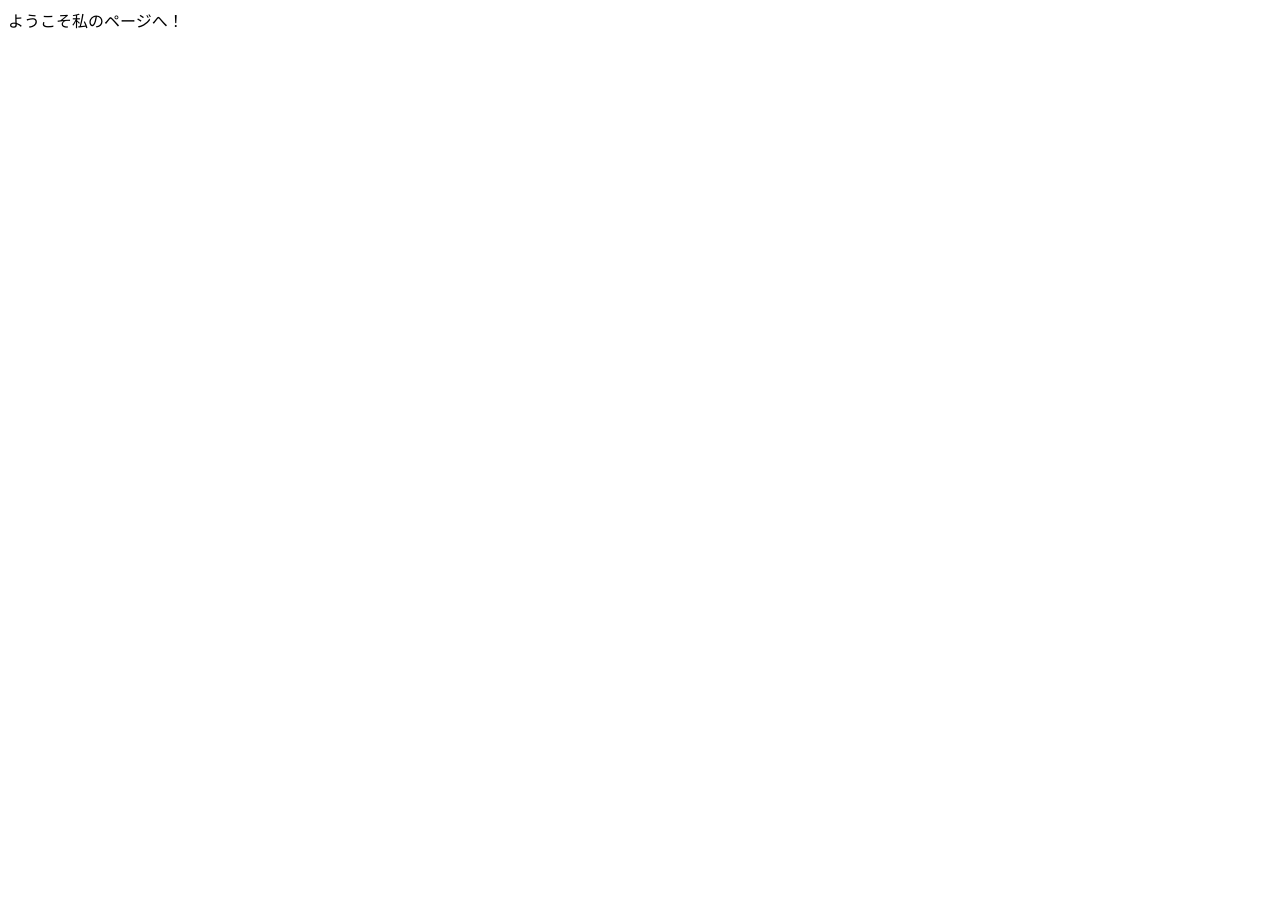
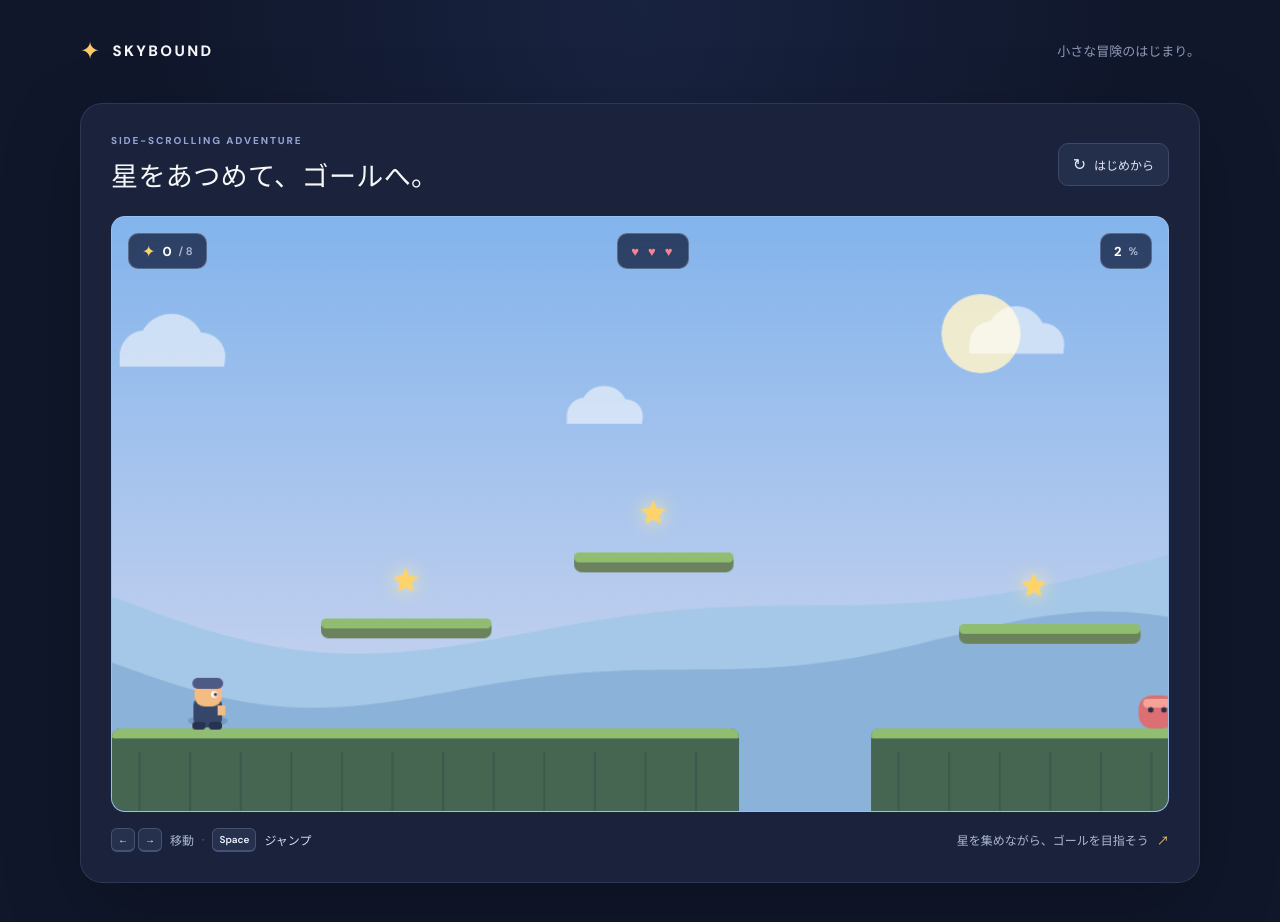
Before and after one commit to fnyn4423-max/-, a plain HTML site: page index.html in a window 1280 px wide. Before the commit the page ends 800 px from the top, so only its background shows below. Drawn offline with Linux system fonts and the light colour scheme; animation ran at ten frames a second.

Commit message:
横スクロールゲームver.1

```diff
--- /dev/null
+++ b/game.js
@@ -0,0 +1,387 @@
+(() => {
+    const canvas = document.querySelector("#game");
+    const ctx = canvas.getContext("2d");
+    const scoreElement = document.querySelector("#score");
+    const heartsElement = document.querySelector("#hearts");
+    const progressElement = document.querySelector("#progress");
+    const message = document.querySelector("#game-message");
+    const messageIcon = document.querySelector("#message-icon");
+    const messageEyebrow = document.querySelector("#message-eyebrow");
+    const messageTitle = document.querySelector("#message-title");
+    const messageCopy = document.querySelector("#message-copy");
+    const playButton = document.querySelector("#play-button");
+
+    const WIDTH = canvas.width;
+    const HEIGHT = canvas.height;
+    const WORLD_WIDTH = 3400;
+    const GRAVITY = 1750;
+    const MOVE_SPEED = 290;
+    const JUMP_SPEED = 650;
+    const keys = new Set();
+    const controls = { left: false, right: false };
+
+    const platforms = [
+        { x: 0, y: 465, w: 570, h: 90 },
+        { x: 690, y: 465, w: 450, h: 90 },
+        { x: 1260, y: 465, w: 490, h: 90 },
+        { x: 1870, y: 465, w: 440, h: 90 },
+        { x: 2430, y: 465, w: 970, h: 90 },
+        { x: 190, y: 365, w: 155, h: 18 },
+        { x: 420, y: 305, w: 145, h: 18 },
+        { x: 770, y: 370, w: 165, h: 18 },
+        { x: 1010, y: 315, w: 145, h: 18 },
+        { x: 1350, y: 365, w: 160, h: 18 },
+        { x: 1590, y: 300, w: 150, h: 18 },
+        { x: 1940, y: 365, w: 175, h: 18 },
+        { x: 2190, y: 310, w: 155, h: 18 },
+        { x: 2570, y: 370, w: 165, h: 18 },
+        { x: 2850, y: 315, w: 175, h: 18 },
+    ];
+
+    const starPositions = [
+        [267, 327], [492, 267], [838, 332], [1078, 277],
+        [1418, 327], [1655, 262], [2013, 327], [2266, 272],
+    ];
+    const enemyStarts = [
+        { x: 820, min: 720, max: 1080, speed: 68 },
+        { x: 1445, min: 1280, max: 1690, speed: 82 },
+        { x: 2650, min: 2450, max: 2830, speed: 96 },
+    ];
+
+    let player;
+    let stars;
+    let enemies;
+    let cameraX = 0;
+    let score = 0;
+    let lives = 3;
+    let elapsed = 0;
+    let gameState = "playing";
+    let lastFrame = 0;
+
+    function resetGame() {
+        player = { x: 70, y: 385, w: 34, h: 46, vx: 0, vy: 0, grounded: false, invulnerable: 0, facing: 1 };
+        stars = starPositions.map(([x, y]) => ({ x, y, collected: false }));
+        enemies = enemyStarts.map((enemy) => ({ ...enemy, x: enemy.x, direction: 1, w: 34, h: 30 }));
+        cameraX = 0;
+        score = 0;
+        lives = 3;
+        elapsed = 0;
+        gameState = "playing";
+        message.hidden = true;
+        updateHud();
+    }
+
+    function updateHud() {
+        scoreElement.textContent = String(score);
+        heartsElement.textContent = `${"♥ ".repeat(lives).trim()}${"♡ ".repeat(3 - lives).trim()}`.trim();
+        heartsElement.setAttribute("aria-label", `残りライフ ${lives}`);
+        progressElement.textContent = String(Math.min(100, Math.floor((player.x / (WORLD_WIDTH - 100)) * 100)));
+    }
+
+    function finish(won) {
+        gameState = won ? "won" : "lost";
+        message.hidden = false;
+        messageIcon.textContent = won ? "✦" : "♡";
+        messageEyebrow.textContent = won ? "ADVENTURE COMPLETE" : "TRY AGAIN";
+        messageTitle.textContent = won ? "やったね！" : "もう少し！";
+        messageCopy.textContent = won
+            ? `星を ${score} 個集めてゴールに到着！`
+            : "ライフがなくなっちゃった。もう一度挑戦しよう！";
+        playButton.focus();
+    }
+
+    function damagePlayer() {
+        if (player.invulnerable > 0) return;
+        lives -= 1;
+        player.x = Math.max(70, player.x - 110);
+        player.y = 385;
+        player.vx = 0;
+        player.vy = 0;
+        player.invulnerable = 1.35;
+        updateHud();
+        if (lives <= 0) finish(false);
+    }
+
+    function overlaps(a, b) {
+        return a.x < b.x + b.w && a.x + a.w > b.x && a.y < b.y + b.h && a.y + a.h > b.y;
+    }
+
+    function update(dt) {
+        if (gameState !== "playing") return;
+        elapsed += dt;
+        player.invulnerable = Math.max(0, player.invulnerable - dt);
+
+        const left = keys.has("ArrowLeft") || keys.has("a") || controls.left;
+        const right = keys.has("ArrowRight") || keys.has("d") || controls.right;
+        player.vx = (Number(right) - Number(left)) * MOVE_SPEED;
+        if (player.vx !== 0) player.facing = Math.sign(player.vx);
+
+        if ((keys.has("Space") || keys.has("ArrowUp") || keys.has("w")) && player.grounded) {
+            player.vy = -JUMP_SPEED;
+            player.grounded = false;
+        }
+
+        const previousBottom = player.y + player.h;
+        player.x = Math.max(0, Math.min(WORLD_WIDTH - player.w, player.x + player.vx * dt));
+        player.vy = Math.min(1000, player.vy + GRAVITY * dt);
+        player.y += player.vy * dt;
+        player.grounded = false;
+
+        if (player.vy >= 0) {
+            for (const platform of platforms) {
+                const crossedTop = previousBottom <= platform.y && player.y + player.h >= platform.y;
+                const horizontalOverlap = player.x + player.w > platform.x && player.x < platform.x + platform.w;
+                if (crossedTop && horizontalOverlap) {
+                    player.y = platform.y - player.h;
+                    player.vy = 0;
+                    player.grounded = true;
+                }
+            }
+        }
+
+        if (player.y > HEIGHT + 100) damagePlayer();
+
+        for (const enemy of enemies) {
+            enemy.x += enemy.speed * enemy.direction * dt;
+            if (enemy.x < enemy.min || enemy.x + enemy.w > enemy.max) enemy.direction *= -1;
+            if (overlaps(player, { x: enemy.x, y: 435, w: enemy.w, h: enemy.h })) damagePlayer();
+        }
+
+        for (const star of stars) {
+            if (!star.collected && overlaps(player, { x: star.x - 13, y: star.y - 13, w: 26, h: 26 })) {
+                star.collected = true;
+                score += 1;
+            }
+        }
+
+        if (player.x > WORLD_WIDTH - 145) finish(true);
+        cameraX = Math.max(0, Math.min(WORLD_WIDTH - WIDTH, player.x - WIDTH * .36));
+        updateHud();
+    }
+
+    function roundedRect(x, y, width, height, radius) {
+        ctx.beginPath();
+        ctx.roundRect(x, y, width, height, radius);
+    }
+
+    function drawBackground() {
+        const sky = ctx.createLinearGradient(0, 0, 0, HEIGHT);
+        sky.addColorStop(0, "#83b4ec");
+        sky.addColorStop(1, "#d5d9ef");
+        ctx.fillStyle = sky;
+        ctx.fillRect(0, 0, WIDTH, HEIGHT);
+
+        ctx.fillStyle = "rgba(255, 244, 202, .85)";
+        ctx.beginPath();
+        ctx.arc(790 - cameraX * .05, 106, 36, 0, Math.PI * 2);
+        ctx.fill();
+
+        drawCloud(150 - cameraX * .12, 118, 1);
+        drawCloud(550 - cameraX * .12, 175, .72);
+        drawCloud(920 - cameraX * .12, 108, .9);
+        drawHills("#a6c8e8", 0.18, 345, 95, 220);
+        drawHills("#8bb2d8", 0.32, 405, 75, 180);
+    }
+
+    function drawCloud(x, y, scale) {
+        x = ((x % (WIDTH + 240)) + WIDTH + 240) % (WIDTH + 240) - 120;
+        ctx.save();
+        ctx.translate(x, y);
+        ctx.scale(scale, scale);
+        ctx.fillStyle = "rgba(255, 255, 255, .55)";
+        ctx.beginPath();
+        ctx.arc(0, 8, 23, Math.PI, 0);
+        ctx.arc(24, 0, 30, Math.PI, 0);
+        ctx.arc(51, 9, 22, Math.PI, 0);
+        ctx.lineTo(72, 18);
+        ctx.lineTo(-23, 18);
+        ctx.fill();
+        ctx.restore();
+    }
+
+    function drawHills(color, speed, baseY, amplitude, period) {
+        ctx.fillStyle = color;
+        ctx.beginPath();
+        ctx.moveTo(0, HEIGHT);
+        for (let x = 0; x <= WIDTH + 10; x += 10) {
+            const worldX = x + cameraX * speed;
+            const y = baseY + Math.sin(worldX / period) * amplitude * .45 + Math.sin(worldX / (period * .47)) * amplitude * .2;
+            ctx.lineTo(x, y);
+        }
+        ctx.lineTo(WIDTH, HEIGHT);
+        ctx.closePath();
+        ctx.fill();
+    }
+
+    function drawPlatforms() {
+        for (const platform of platforms) {
+            const x = platform.x - cameraX;
+            if (x + platform.w < -10 || x > WIDTH + 10) continue;
+            ctx.fillStyle = platform.h > 25 ? "#476651" : "#6b825e";
+            roundedRect(x, platform.y, platform.w, platform.h, platform.h > 25 ? 8 : 7);
+            ctx.fill();
+            ctx.fillStyle = "#90bd72";
+            roundedRect(x, platform.y, platform.w, 9, platform.h > 25 ? [8, 8, 2, 2] : 7);
+            ctx.fill();
+            if (platform.h > 25) {
+                ctx.fillStyle = "rgba(31, 58, 60, .25)";
+                for (let tileX = x + 24; tileX < x + platform.w; tileX += 46) {
+                    ctx.fillRect(tileX, platform.y + 21, 2, platform.h - 26);
+                }
+            }
+        }
+    }
+
+    function drawStar(star) {
+        if (star.collected) return;
+        const x = star.x - cameraX;
+        const pulse = 1 + Math.sin(elapsed * 5 + star.x) * .08;
+        ctx.save();
+        ctx.translate(x, star.y + Math.sin(elapsed * 3 + star.x) * 4);
+        ctx.scale(pulse, pulse);
+        ctx.shadowColor = "#fff0a1";
+        ctx.shadowBlur = 17;
+        ctx.fillStyle = "#ffd369";
+        ctx.beginPath();
+        for (let i = 0; i < 10; i += 1) {
+            const angle = -Math.PI / 2 + i * Math.PI / 5;
+            const radius = i % 2 === 0 ? 13 : 6;
+            const px = Math.cos(angle) * radius;
+            const py = Math.sin(angle) * radius;
+            if (i === 0) ctx.moveTo(px, py);
+            else ctx.lineTo(px, py);
+        }
+        ctx.closePath();
+        ctx.fill();
+        ctx.restore();
+    }
+
+    function drawEnemy(enemy) {
+        const x = enemy.x - cameraX;
+        ctx.fillStyle = "#db6f73";
+        roundedRect(x, 435, enemy.w, enemy.h, 12);
+        ctx.fill();
+        ctx.fillStyle = "#f5a298";
+        roundedRect(x + 4, 438, enemy.w - 8, 8, 5);
+        ctx.fill();
+        ctx.fillStyle = "#283047";
+        ctx.beginPath();
+        ctx.arc(x + 11, 448, 2.5, 0, Math.PI * 2);
+        ctx.arc(x + 23, 448, 2.5, 0, Math.PI * 2);
+        ctx.fill();
+    }
+
+    function drawPlayer() {
+        if (player.invulnerable > 0 && Math.floor(elapsed * 13) % 2 === 0) return;
+        const x = player.x - cameraX;
+        const y = player.y;
+        ctx.fillStyle = "rgba(30, 44, 67, .18)";
+        ctx.beginPath();
+        ctx.ellipse(x + player.w / 2, Math.min(458, y + player.h + 3), 18, 5, 0, 0, Math.PI * 2);
+        ctx.fill();
+
+        ctx.fillStyle = "#354768";
+        roundedRect(x + 4, y + 17, 26, 28, 8);
+        ctx.fill();
+        ctx.fillStyle = "#f4bc82";
+        roundedRect(x + 5, y + 2, 25, 24, 9);
+        ctx.fill();
+        ctx.fillStyle = "#4c5a85";
+        roundedRect(x + 3, y, 28, 10, 7);
+        ctx.fill();
+        ctx.fillStyle = "#fff";
+        const eyeX = player.facing > 0 ? x + 23 : x + 10;
+        ctx.beginPath();
+        ctx.arc(eyeX, y + 15, 3, 0, Math.PI * 2);
+        ctx.fill();
+        ctx.fillStyle = "#283047";
+        ctx.beginPath();
+        ctx.arc(eyeX + player.facing, y + 15, 1.5, 0, Math.PI * 2);
+        ctx.fill();
+        ctx.fillStyle = "#f4bc82";
+        ctx.fillRect(x + (player.facing > 0 ? 26 : 1), y + 25, 7, 9);
+        ctx.fillStyle = "#26324f";
+        roundedRect(x + 3, y + 40, 12, 7, 3);
+        ctx.fill();
+        roundedRect(x + 18, y + 40, 12, 7, 3);
+        ctx.fill();
+    }
+
+    function drawGoal() {
+        const x = WORLD_WIDTH - 105 - cameraX;
+        ctx.fillStyle = "#e9edf7";
+        ctx.fillRect(x, 358, 7, 107);
+        ctx.fillStyle = "#f27c83";
+        ctx.beginPath();
+        ctx.moveTo(x + 7, 360);
+        ctx.lineTo(x + 59, 376);
+        ctx.lineTo(x + 7, 393);
+        ctx.closePath();
+        ctx.fill();
+        ctx.fillStyle = "#ffe08a";
+        ctx.beginPath();
+        ctx.arc(x + 3.5, 356, 7, 0, Math.PI * 2);
+        ctx.fill();
+    }
+
+    function render() {
+        drawBackground();
+        drawPlatforms();
+        for (const star of stars) drawStar(star);
+        for (const enemy of enemies) drawEnemy(enemy);
+        drawGoal();
+        drawPlayer();
+    }
+
+    function frame(timestamp) {
+        const dt = Math.min((timestamp - lastFrame) / 1000 || 0, 1 / 30);
+        lastFrame = timestamp;
+        update(dt);
+        render();
+        requestAnimationFrame(frame);
+    }
+
+    function handleKeyDown(event) {
+        const key = event.key.length === 1 ? event.key.toLowerCase() : event.key;
+        if (["ArrowLeft", "ArrowRight", "ArrowUp", "Space"].includes(key)) event.preventDefault();
+        if (key === "r") resetGame();
+        keys.add(key);
+    }
+
+    function handleKeyUp(event) {
+        const key = event.key.length === 1 ? event.key.toLowerCase() : event.key;
+        keys.delete(key);
+    }
+
+    document.addEventListener("keydown", handleKeyDown);
+    document.addEventListener("keyup", handleKeyUp);
+    window.addEventListener("blur", () => {
+        keys.clear();
+        controls.left = false;
+        controls.right = false;
+    });
+
+    document.querySelectorAll("[data-control]").forEach((button) => {
+        const control = button.dataset.control;
+        const release = () => {
+            button.classList.remove("is-pressed");
+            if (control === "jump") keys.delete("Space");
+            else controls[control] = false;
+        };
+        button.addEventListener("pointerdown", (event) => {
+            event.preventDefault();
+            button.setPointerCapture(event.pointerId);
+            button.classList.add("is-pressed");
+            if (control === "jump") keys.add("Space");
+            else controls[control] = true;
+        });
+        button.addEventListener("pointerup", release);
+        button.addEventListener("pointercancel", release);
+        button.addEventListener("lostpointercapture", release);
+    });
+
+    document.querySelector("#restart-button").addEventListener("click", resetGame);
+    playButton.addEventListener("click", resetGame);
+    resetGame();
+    requestAnimationFrame(frame);
+})();
--- a/index.html
+++ b/index.html
@@ -1,11 +1,71 @@
 <!DOCTYPE html>
-<html lang="en">
+<html lang="ja">
 <head>
     <meta charset="UTF-8">
     <meta name="viewport" content="width=device-width, initial-scale=1.0">
-    <title>Document</title>
+    <meta name="theme-color" content="#10172b">
+    <title>SKYBOUND — 横スクロールアクション</title>
+    <link rel="stylesheet" href="style.css">
 </head>
 <body>
-    ようこそ私のページへ！
+    <main class="game-shell">
+        <header class="topbar">
+            <a class="brand" href="#" aria-label="SKYBOUND ホーム">
+                <span class="brand-mark" aria-hidden="true">✦</span>
+                <span>SKYBOUND</span>
+            </a>
+            <p class="top-note">小さな冒険のはじまり。</p>
+        </header>
+
+        <section class="game-card" aria-label="ゲーム">
+            <div class="game-heading">
+                <div>
+                    <p class="eyebrow">SIDE-SCROLLING ADVENTURE</p>
+                    <h1>星をあつめて、ゴールへ。</h1>
+                </div>
+                <button class="restart-button" id="restart-button" type="button">
+                    <span aria-hidden="true">↻</span> はじめから
+                </button>
+            </div>
+
+            <div class="game-frame">
+                <canvas id="game" width="960" height="540" aria-label="横スクロールアクションゲーム">
+                    このゲームを遊ぶには、Canvasに対応したブラウザーが必要です。
+                </canvas>
+                <div class="hud" aria-live="polite">
+                    <div class="hud-pill"><span class="hud-icon">✦</span><span id="score">0</span><span class="hud-label">/ 8</span></div>
+                    <div class="hud-pill hearts" id="hearts" aria-label="残りライフ">♥ ♥ ♥</div>
+                    <div class="hud-pill progress-pill"><span id="progress">0</span><span class="hud-label">%</span></div>
+                </div>
+                <div class="game-message" id="game-message" hidden>
+                    <div class="message-card">
+                        <span class="message-sparkle" id="message-icon" aria-hidden="true">✦</span>
+                        <p class="eyebrow" id="message-eyebrow">ADVENTURE COMPLETE</p>
+                        <h2 id="message-title">やったね！</h2>
+                        <p id="message-copy">星を集めてゴールに到着！</p>
+                        <button class="play-button" id="play-button" type="button">もう一度あそぶ <span aria-hidden="true">→</span></button>
+                    </div>
+                </div>
+            </div>
+
+            <footer class="game-footer">
+                <div class="controls-hint">
+                    <span class="key-group"><kbd>←</kbd><kbd>→</kbd></span>
+                    <span>移動</span>
+                    <span class="hint-divider">·</span>
+                    <span class="key-group"><kbd>Space</kbd></span>
+                    <span>ジャンプ</span>
+                </div>
+                <p>星を集めながら、ゴールを目指そう <span aria-hidden="true">↗</span></p>
+            </footer>
+        </section>
+        <p class="mobile-hint">スマートフォンでは画面下のボタンで操作できます。</p>
+        <div class="touch-controls" aria-label="タッチ操作">
+            <button type="button" class="touch-button" data-control="left" aria-label="左へ移動">←</button>
+            <button type="button" class="touch-button jump-button" data-control="jump" aria-label="ジャンプ">JUMP</button>
+            <button type="button" class="touch-button" data-control="right" aria-label="右へ移動">→</button>
+        </div>
+    </main>
+    <script src="game.js"></script>
 </body>
 </html>
--- /dev/null
+++ b/style.css
@@ -0,0 +1,225 @@
+@import url('https://fonts.googleapis.com/css2?family=DM+Sans:wght@400;500;600;700;800&family=Noto+Sans+JP:wght@400;500;600;700;800&display=swap');
+
+:root {
+    color-scheme: dark;
+    font-family: "DM Sans", "Noto Sans JP", sans-serif;
+    background: #10172b;
+    color: #f6f7fb;
+    font-synthesis: none;
+}
+
+* { box-sizing: border-box; }
+
+body {
+    min-width: 320px;
+    min-height: 100vh;
+    margin: 0;
+    background:
+        radial-gradient(ellipse at 50% 0%, rgba(52, 75, 135, .23), transparent 55%),
+        #10172b;
+}
+
+button { font: inherit; }
+
+.game-shell {
+    width: min(1120px, calc(100% - 48px));
+    margin: 0 auto;
+    padding: 28px 0 42px;
+}
+
+.topbar, .brand, .game-heading, .game-footer, .controls-hint, .key-group {
+    display: flex;
+    align-items: center;
+}
+
+.topbar, .game-heading, .game-footer { justify-content: space-between; }
+
+.topbar { margin-bottom: 30px; }
+
+.brand {
+    gap: 10px;
+    color: #f6f7fb;
+    font-size: 15px;
+    font-weight: 800;
+    letter-spacing: .16em;
+    text-decoration: none;
+}
+
+.brand-mark { color: #ffc968; font-size: 24px; }
+.top-note, .mobile-hint { color: #8d98b6; font-size: 13px; }
+
+.game-card {
+    overflow: hidden;
+    padding: 30px;
+    border: 1px solid rgba(176, 191, 234, .13);
+    border-radius: 22px;
+    background: #1a233b;
+    box-shadow: 0 24px 80px rgba(0, 0, 0, .22);
+}
+
+.game-heading { margin-bottom: 22px; }
+.eyebrow { margin: 0 0 8px; color: #93a4d5; font-size: 10px; font-weight: 800; letter-spacing: .19em; }
+h1 { margin: 0; font-size: clamp(20px, 3vw, 27px); letter-spacing: .015em; }
+
+.restart-button {
+    padding: 10px 14px;
+    border: 1px solid #3c4968;
+    border-radius: 10px;
+    background: #242f4b;
+    color: #e4e9f8;
+    cursor: pointer;
+    font-size: 12px;
+    font-weight: 700;
+    transition: background .2s, border-color .2s;
+}
+
+.restart-button:hover { border-color: #7084bd; background: #2b3858; }
+.restart-button span { margin-right: 5px; font-size: 16px; }
+
+.game-frame {
+    position: relative;
+    overflow: hidden;
+    border: 1px solid rgba(207, 220, 255, .16);
+    border-radius: 14px;
+    background: #90b8eb;
+    isolation: isolate;
+}
+
+canvas { display: block; width: 100%; height: auto; aspect-ratio: 16 / 9; }
+
+.hud {
+    position: absolute;
+    z-index: 1;
+    top: 16px;
+    right: 16px;
+    left: 16px;
+    display: flex;
+    justify-content: space-between;
+    pointer-events: none;
+}
+
+.hud-pill {
+    display: inline-flex;
+    min-height: 36px;
+    align-items: center;
+    gap: 7px;
+    padding: 0 13px;
+    border: 1px solid rgba(255, 255, 255, .22);
+    border-radius: 10px;
+    background: rgba(18, 30, 60, .76);
+    color: #fff;
+    font-size: 13px;
+    font-weight: 800;
+    backdrop-filter: blur(8px);
+}
+
+.hud-icon { color: #ffd26b; font-size: 16px; }
+.hud-label { color: #aeb9d5; font-size: 11px; font-weight: 600; }
+.hearts { color: #ff8296; letter-spacing: 3px; }
+
+.game-footer { padding-top: 16px; color: #aeb8d2; font-size: 12px; }
+.controls-hint { gap: 8px; }
+.controls-hint > span:last-child { color: #d7dced; }
+.hint-divider { color: #667391; }
+kbd {
+    display: inline-grid;
+    min-width: 24px;
+    height: 24px;
+    place-items: center;
+    padding: 0 6px;
+    border: 1px solid #455272;
+    border-bottom-width: 2px;
+    border-radius: 6px;
+    background: #26314d;
+    color: #edf1ff;
+    font: 600 10px "DM Sans", sans-serif;
+}
+.key-group { gap: 3px; }
+.game-footer p { margin: 0; }
+.game-footer p span { padding-left: 5px; color: #ffc968; }
+.mobile-hint, .touch-controls { display: none; }
+
+.game-message {
+    position: absolute;
+    z-index: 2;
+    inset: 0;
+    display: grid;
+    place-items: center;
+    background: rgba(13, 23, 48, .48);
+    backdrop-filter: blur(5px);
+}
+
+.game-message[hidden] { display: none; }
+
+.message-card {
+    width: min(360px, calc(100% - 36px));
+    padding: 30px;
+    border: 1px solid rgba(211, 221, 255, .2);
+    border-radius: 18px;
+    background: #202c49;
+    box-shadow: 0 18px 70px rgba(8, 15, 33, .3);
+    text-align: center;
+    animation: pop-in .28s ease-out both;
+}
+
+.message-sparkle { display: block; margin-bottom: 10px; color: #ffd16b; font-size: 30px; }
+.message-card .eyebrow { margin-bottom: 7px; }
+.message-card h2 { margin: 0 0 8px; font-size: 25px; }
+.message-card > p:not(.eyebrow) { margin: 0 0 21px; color: #bac5df; font-size: 13px; }
+.play-button {
+    padding: 12px 18px;
+    border: 0;
+    border-radius: 9px;
+    background: #ffd16b;
+    color: #222b3c;
+    cursor: pointer;
+    font-size: 13px;
+    font-weight: 800;
+}
+.play-button:hover { background: #ffdd8e; }
+.play-button span { margin-left: 8px; }
+
+@keyframes pop-in {
+    from { opacity: 0; transform: translateY(8px) scale(.97); }
+    to { opacity: 1; transform: translateY(0) scale(1); }
+}
+
+@media (max-width: 700px) {
+    .game-shell { width: min(100% - 24px, 600px); padding-top: 17px; }
+    .topbar { margin-bottom: 18px; }
+    .top-note { font-size: 11px; }
+    .game-card { padding: 17px 12px 14px; border-radius: 16px; }
+    .game-heading { gap: 10px; margin: 0 2px 14px; }
+    .eyebrow { font-size: 8px; }
+    .restart-button { padding: 8px 9px; white-space: nowrap; font-size: 10px; }
+    .restart-button span { font-size: 13px; }
+    .game-frame { border-radius: 10px; }
+    .hud { top: 8px; right: 8px; left: 8px; }
+    .hud-pill { min-height: 28px; gap: 4px; padding: 0 8px; border-radius: 8px; font-size: 11px; }
+    .hud-icon { font-size: 13px; }
+    .hearts { letter-spacing: 1px; }
+    .game-footer { align-items: flex-start; gap: 8px; font-size: 9px; }
+    .controls-hint { gap: 5px; white-space: nowrap; }
+    .game-footer p { text-align: right; }
+    kbd { min-width: 19px; height: 20px; padding: 0 4px; font-size: 9px; }
+    .mobile-hint { display: block; margin: 12px 3px 7px; text-align: center; font-size: 11px; }
+    .touch-controls { display: flex; justify-content: center; gap: 14px; }
+    .touch-button {
+        width: 58px;
+        height: 48px;
+        border: 1px solid #3c4968;
+        border-radius: 13px;
+        background: #202b46;
+        color: #f5f7ff;
+        font-size: 20px;
+        font-weight: 800;
+        touch-action: none;
+        user-select: none;
+    }
+    .touch-button:active, .touch-button.is-pressed { background: #364568; }
+    .jump-button { width: 84px; background: #2a3553; font-size: 12px; letter-spacing: .08em; }
+}
+
+@media (prefers-reduced-motion: reduce) {
+    *, *::before, *::after { animation-duration: .01ms !important; scroll-behavior: auto !important; }
+}
```
